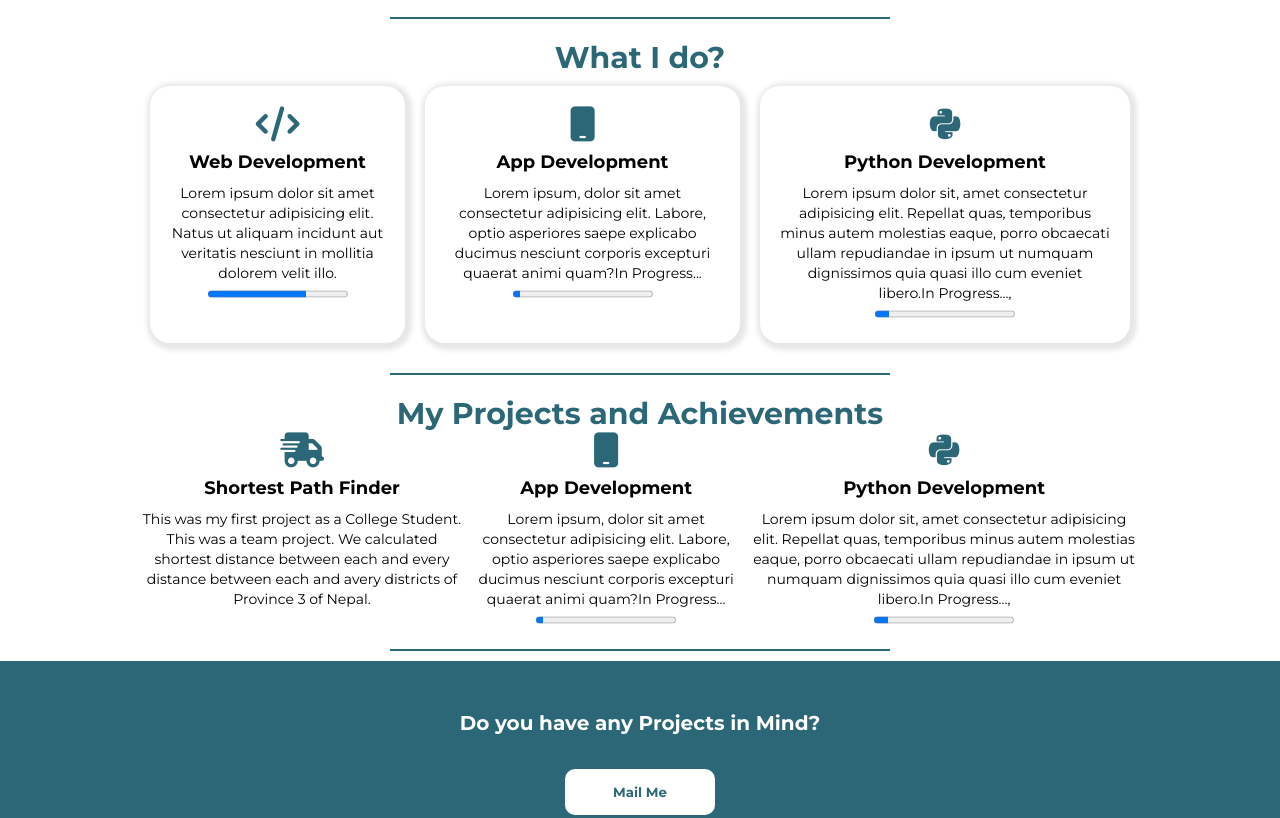
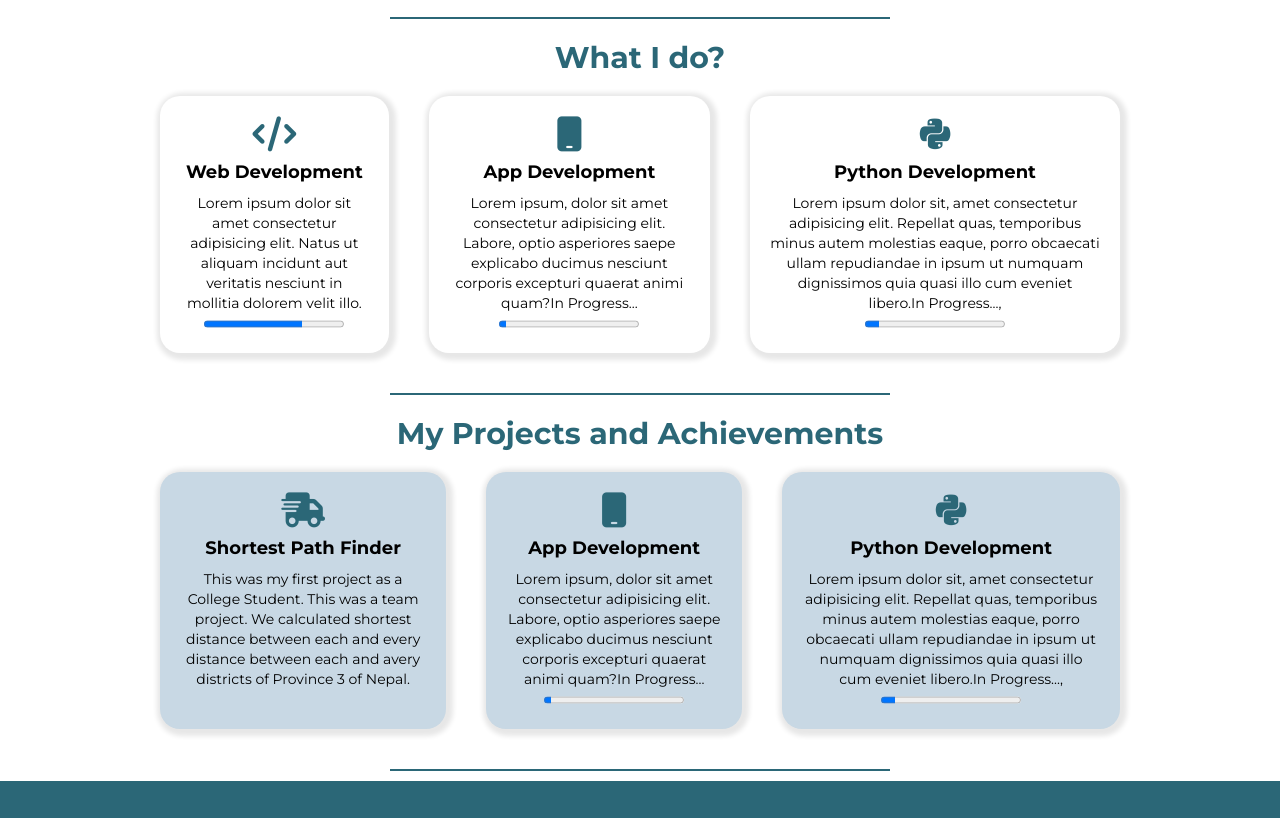
Before and after one commit to Kabin119245/kabin.github.io, a plain HTML site: page index.html in a window 1280 px wide. Shown: the part 478-1296 px from the top of the page. Drawn offline with Linux system fonts and the light colour scheme.

Commit message:
Update index.css

```diff
--- a/styles/index.css
+++ b/styles/index.css
@@ -38,11 +38,22 @@ textarea {
   padding: 20px;
   background-color: #ffffff;
   border-radius: 20px;
-  margin: 10px;
+  margin: 20px;
+  box-shadow: 2px 2px 5px 5px #e7e7e7;
+}
+.rounded_card2 {
+  padding: 20px;
+  background-color: var(--lightprimary);
+  border-radius: 20px;
+  margin: 20px;
   box-shadow: 2px 2px 5px 5px #e7e7e7;
 }
 
 .rounded_card:hover {
+  cursor: pointer;
+  background-color: #e7e7e7;
+}
+.rounded_card2:hover {
   cursor: pointer;
   background-color: #e7e7e7;
 }
```
